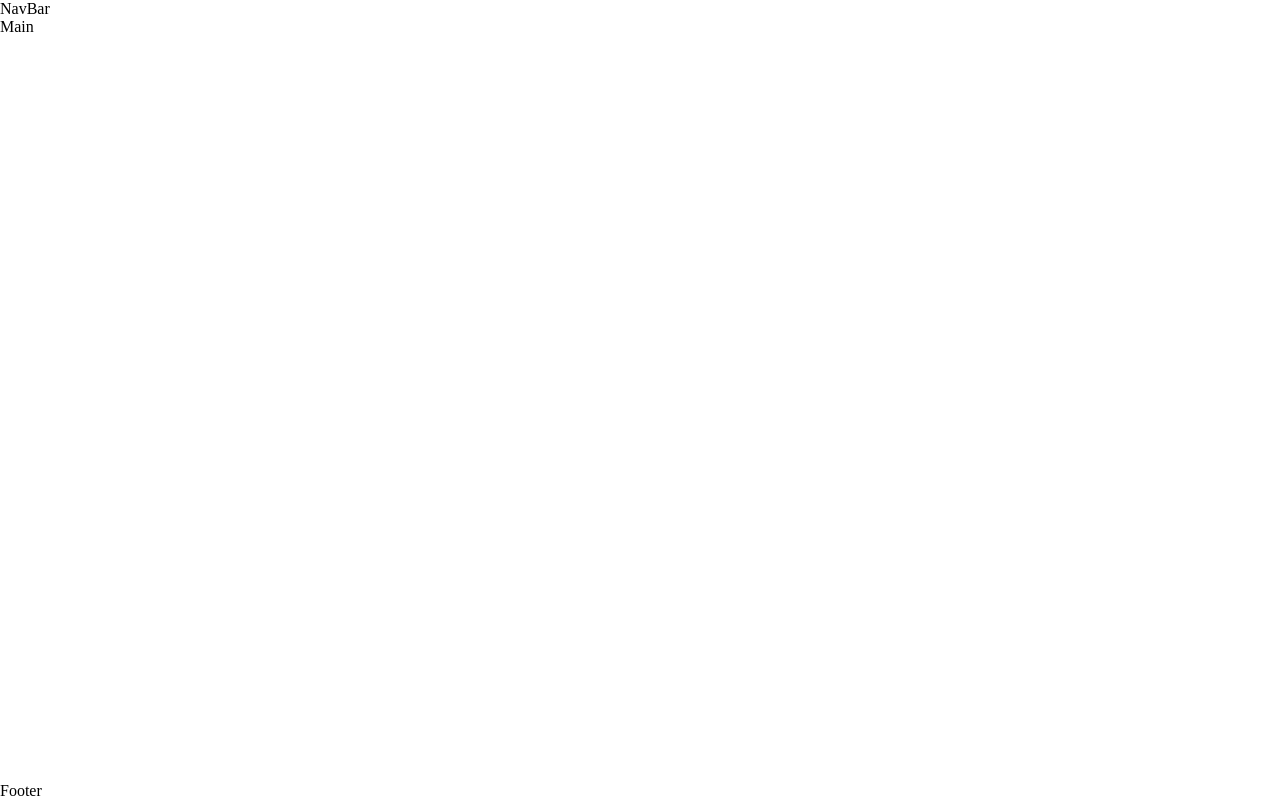
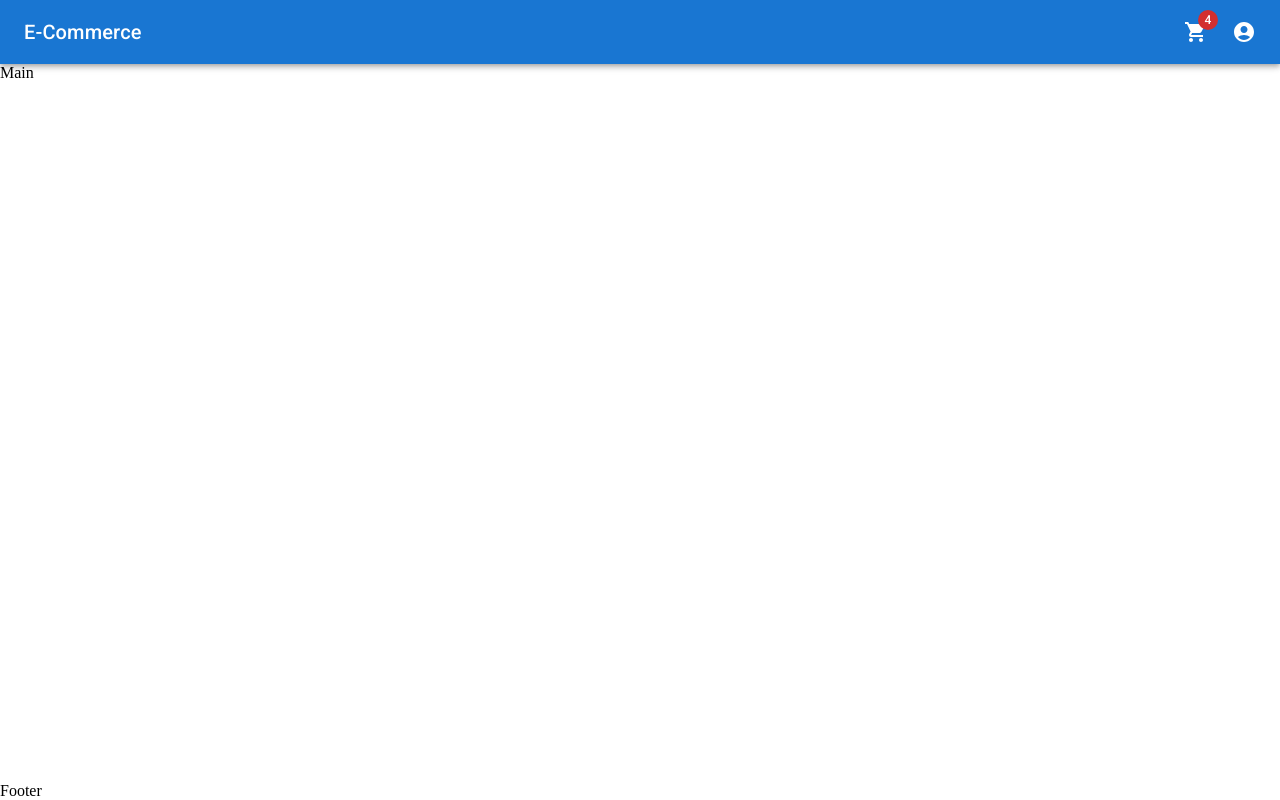
Before and after one commit to AryDemitropulos/coderhouse_demitropulos_ecommerce, a React (Create React App) app: page / in a window 1280 px wide. Built offline with nearby package versions, Linux system fonts and the light colour scheme.

Commit message:
Se aplica Material al NavBar

```diff
--- /dev/null
+++ b/src/components/CartButton.js
@@ -0,0 +1,15 @@
+import IconButton from "@mui/material/IconButton";
+import Badge from "@mui/material/Badge";
+import ShoppingCartIcon from "@mui/icons-material/ShoppingCart";
+
+const CartButton = () => {
+  return (
+    <IconButton size="large" aria-label="show 4 cart" color="inherit">
+      <Badge badgeContent={4} color="error">
+        <ShoppingCartIcon />
+      </Badge>
+    </IconButton>
+  );
+};
+
+export default CartButton;
--- a/src/components/NavBar.js
+++ b/src/components/NavBar.js
@@ -1,7 +1,26 @@
-import React from "react";
+import Box from "@mui/material/Box";
+import AppBar from "@mui/material/AppBar";
+import Toolbar from "@mui/material/Toolbar";
+import Typography from "@mui/material/Typography";
 
-function NavBar() {
-  return <div>NavBar</div>;
+import CartButton from "./CartButton";
+import UserButton from "./UserButton";
+
+export default function NavBar() {
+  return (
+    <Box>
+      <AppBar position="static">
+        <Toolbar>
+          <Typography variant="h6" noWrap component="div">
+            E-Commerce
+          </Typography>
+          <Box sx={{ flexGrow: 1 }} />
+          <Box>
+            <CartButton />
+            <UserButton />
+          </Box>
+        </Toolbar>
+      </AppBar>
+    </Box>
+  );
 }
-
-export default NavBar;
--- /dev/null
+++ b/src/components/UserButton.js
@@ -0,0 +1,19 @@
+import React from "react";
+import IconButton from "@mui/material/IconButton";
+import AccountCircle from "@mui/icons-material/AccountCircle";
+
+const UserButton = () => {
+  return (
+    <IconButton
+      size="large"
+      edge="end"
+      aria-label="account of current user"
+      aria-haspopup="true"
+      color="inherit"
+    >
+      <AccountCircle />
+    </IconButton>
+  );
+};
+
+export default UserButton;
```
